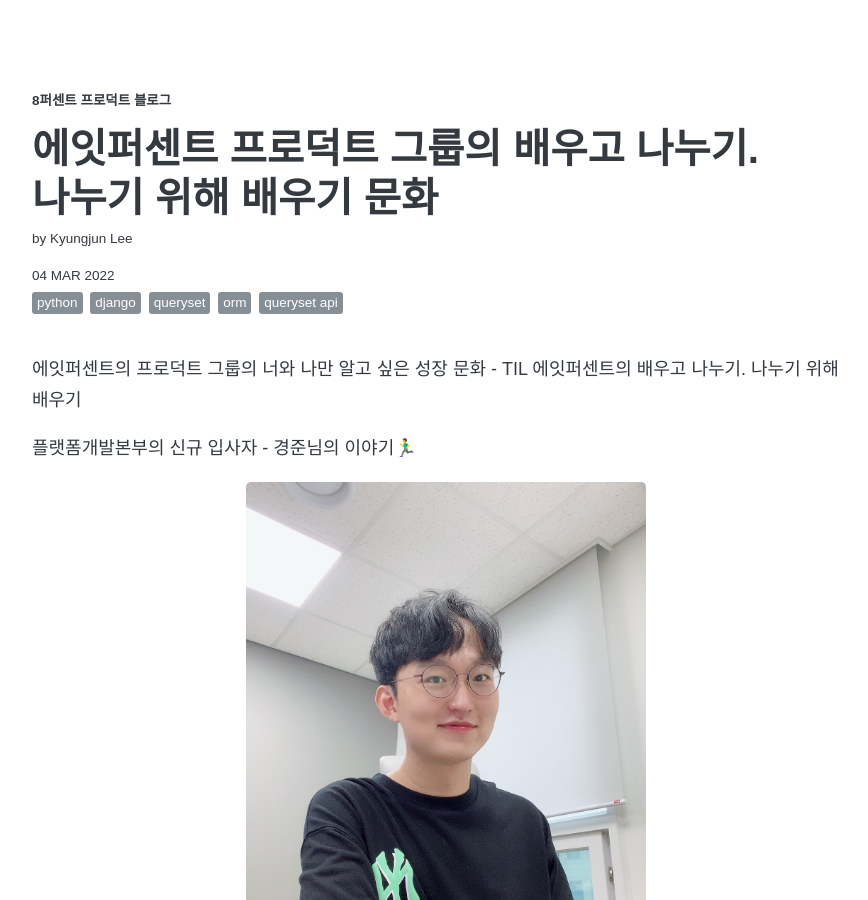
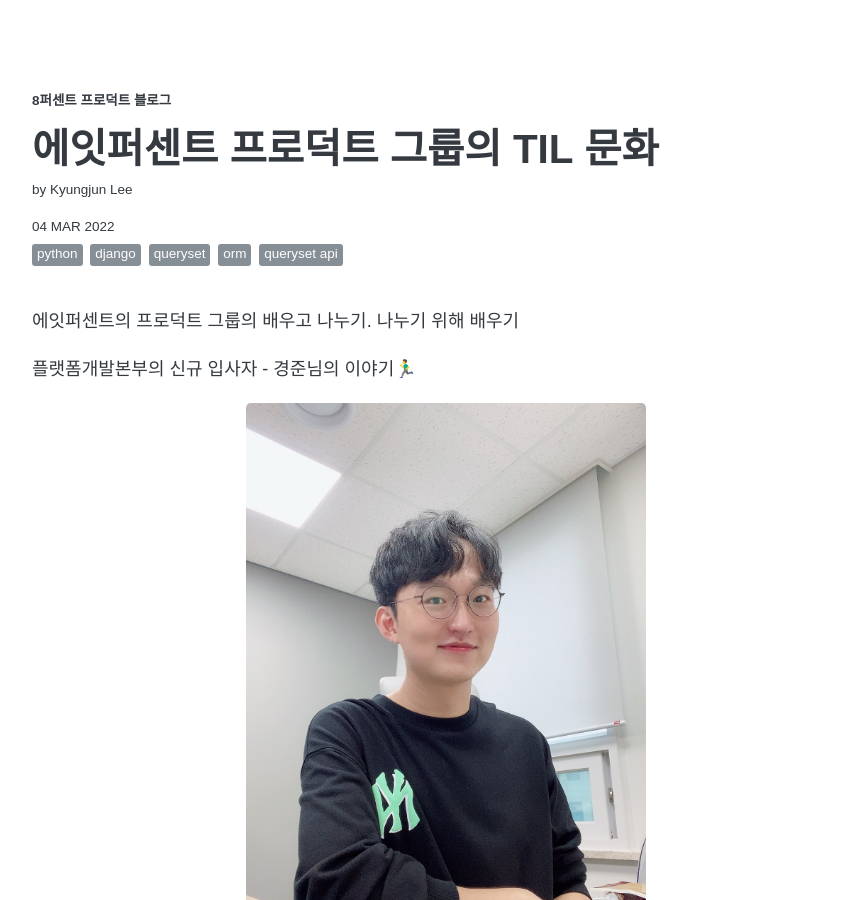
Before and after one commit to 8percent/8percent.github.io, a Jekyll site: the page built from _posts/2022-03-02-TIL_culture.md, in a window 1280 px wide and 900 px high. Shown: the whole window, without its empty margins (194-1062 px from the left). Built offline with Jekyll 4.4.1, drawn with Linux system fonts in a browser that asks for light colours; some web fonts are replaced.

Commit message:
CHG: 제목 수정

```diff
--- a/_posts/2022-03-02-TIL_culture.md
+++ b/_posts/2022-03-02-TIL_culture.md
@@ -1,14 +1,13 @@
 ---
 layout: post
-title: "에잇퍼센트 프로덕트 그룹의 배우고 나누기. 나누기 위해 배우기 문화"
+title: "에잇퍼센트 프로덕트 그룹의 TIL 문화"
 author: jjune
 description: 너와 나만 알고 싶은 성장 문화 - TIL
 date: 2022-03-04 12:00 +0900
 tags: [python, django, Queryset, ORM, Queryset API]
 comments: true
 ---
-에잇퍼센트의 프로덕트 그룹의 너와 나만 알고 싶은 성장 문화 - TIL
-에잇퍼센트의 배우고 나누기. 나누기 위해 배우기
+에잇퍼센트의 프로덕트 그룹의 배우고 나누기. 나누기 위해 배우기
 
 플랫폼개발본부의 신규 입사자 - 경준님의 이야기🏃‍♂️
 
```
